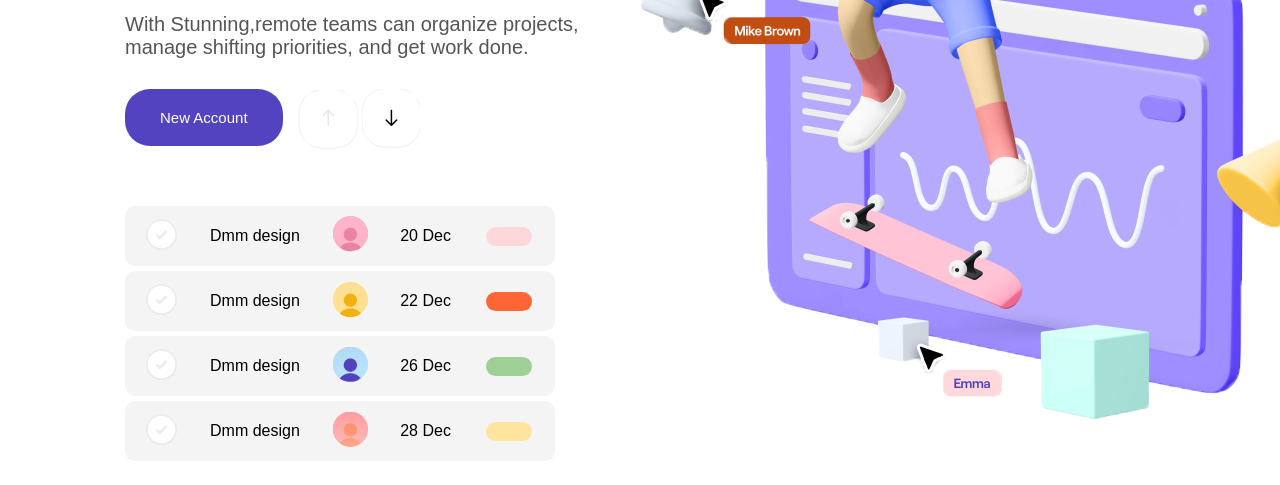
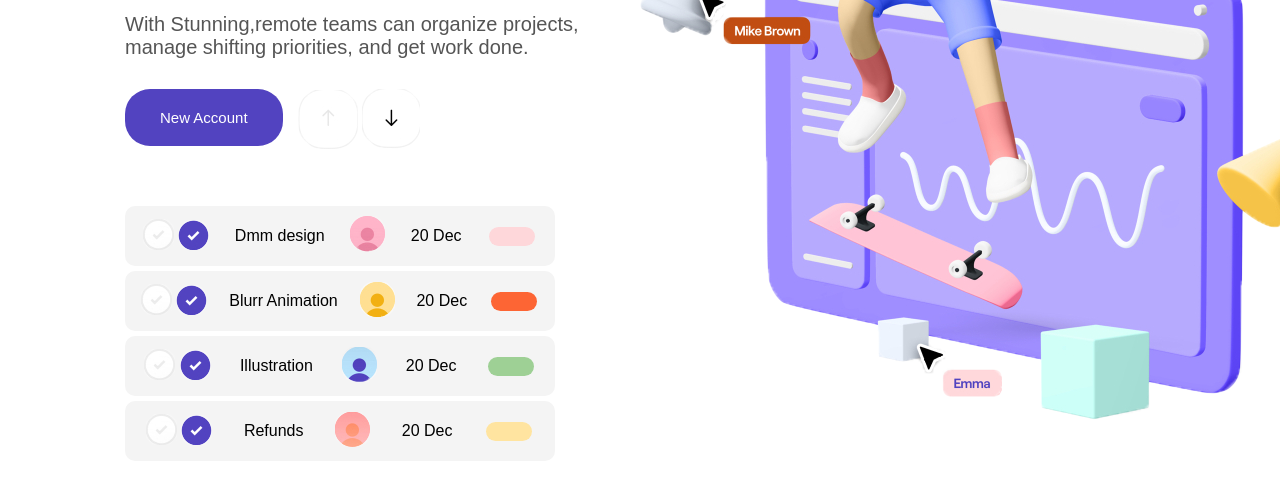
Before and after one commit to RahulB143/stunning-landing-page1, a plain HTML site: page index.html in a window 1280 px wide. Shown: the part 409-894 px from the top of the page. Drawn offline with Linux system fonts and the light colour scheme.

Commit message:
stunning landing page

```diff
--- a/index.html
+++ b/index.html
@@ -40,7 +40,7 @@
                             </div>
                        </div>
 
-                            <div id="card">
+<!--                             <div id="card">
                                 <div class="image">
                                     <img src="tick-gray.png" alt="">
                                     <img src="tick-blue.png" alt="" class="image-top">
@@ -81,6 +81,48 @@
                                 <div> 28 Dec</div>
                                 <div> <input type="color" value="#FFE4A0" id="style1"></div>
 
+                        </div> -->
+
+                        <div id="card">
+                            <div class="image">
+                                <img src="tick-gray.png" alt="tick-gray"  id="gray" class="grayTick">
+                                <img src="tick-blue.png" alt="tick-blue" id="blueTick">
+                            </div>
+                            <div class="name" id="name1"> Dmm design</div>
+                            <div id="user1"><img src="user-pink.png" alt="user-pink"></div>
+                            <div  class="name5"> 20 Dec</div>
+                            <div> <input type="color" value="#FED7DA" id="style1"></div>
+                        </div>
+
+                        <div id="card">
+                            <div class="image">
+                                <img src="tick-gray.png" alt="tick-gray"  class="grayTick">
+                                <img src="tick-blue.png" alt="tick-blue" id="blueTick">
+                            </div>
+                            <div  class="name" id="name2">Blurr Animation</div>
+                            <div id="user2"><img src="user-orange.png" alt="user-orange"></div>
+                            <div  class="name5"> 20 Dec</div>
+                            <div> <input type="color" value="#FD6534" id="style1"></div>
+                        </div>
+                        <div id="card">
+                            <div class="image">
+                                <img src="tick-gray.png" alt="tick-gray" id="gray1" class="grayTick">
+                                <img src="tick-blue.png" alt="tick-blue"id="blueTick">
+                            </div>
+                            <div  class="name" id="name3"> Illustration</div>
+                            <div id="user3"><img src="user-blue.png" alt="user-blue"></div>
+                            <div  class="name5"> 20 Dec</div>
+                            <div> <input type="color"value="#9ED095" id="style1"></div>
+                        </div>
+                        <div id="card">
+                            <div class="image">
+                                <img src="tick-gray.png" alt="tick-gray" id="gray1" class="grayTick">
+                                <img src="tick-blue.png" alt="tick-blue"id="blueTick">
+                            </div>
+                            <div  class="name" id="name4"> Refunds</div>
+                            <div id="user4"><img src="user-red.png" alt="user-red"></div>
+                            <div  class="name5"> 20 Dec</div>
+                            <div> <input type="color" value="#FFE4A0" id="style1"></div>
                         </div>
                    </div>
                    <div class="col-2">
```
